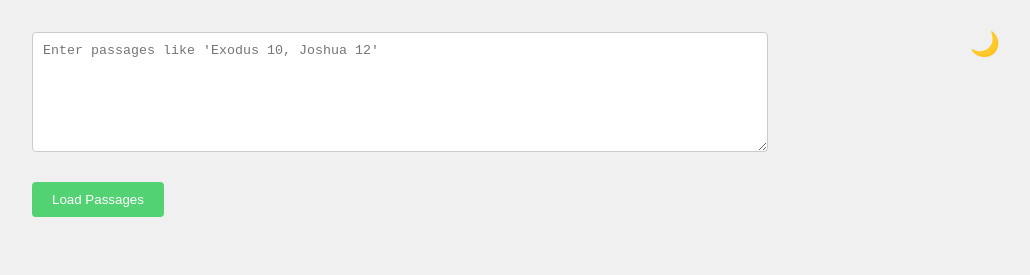
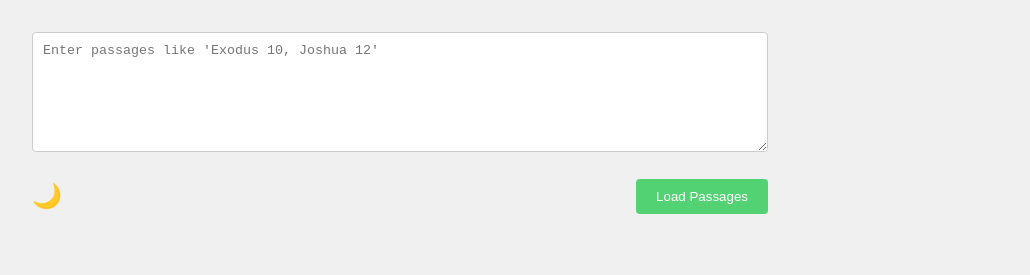
Before and after one commit to pandalexander/bible, a website: page index.html in a window 1280 px wide. Shown: the whole page, without its empty margins (240-1270 px from the left). Drawn offline with Linux system fonts and the light colour scheme.

Commit message:
Fix button layout

```diff
--- a/index.html
+++ b/index.html
@@ -8,14 +8,14 @@
   </head>
   <body>
     <div id="app">
-      <!-- Dark/Light Mode Toggle -->
-      <button id="theme-toggle" aria-label="Toggle Dark Mode">🌙</button>
-
       <textarea
         id="input-passages"
         placeholder="Enter passages like 'Exodus 10, Joshua 12'"
       ></textarea>
-      <button id="load-passages">Load Passages</button>
+      <div class="button-container">
+        <button id="theme-toggle" aria-label="Toggle Dark Mode">🌙</button>
+        <button id="load-passages">Load Passages</button>
+      </div>
       <div id="passages-container"></div>
     </div>
     <script src="script.js"></script>
--- a/styles.css
+++ b/styles.css
@@ -148,7 +148,6 @@ body.light-mode #input-passages {
   color: #fff;
   border: none;
   border-radius: 4px;
-  margin-top: 10px;
 }
 
 #load-passages:hover {
@@ -165,12 +164,8 @@ body.light-mode #input-passages {
   border: none;
   font-size: 1.5rem;
   cursor: pointer;
-  padding: 10px 20px;
+  padding: 10px 0px;
   color: #e0e0e0;
-  position: fixed;
-  top: 20px;
-  right: 20px;
-  z-index: 10;
   transition: color 0.3s;
 }
 
@@ -181,3 +176,9 @@ body.light-mode #input-passages {
 #theme-toggle:hover {
   color: #52d273;
 }
+
+.button-container {
+  display: flex;
+  justify-content: space-between;
+  align-items: center;
+}
```
